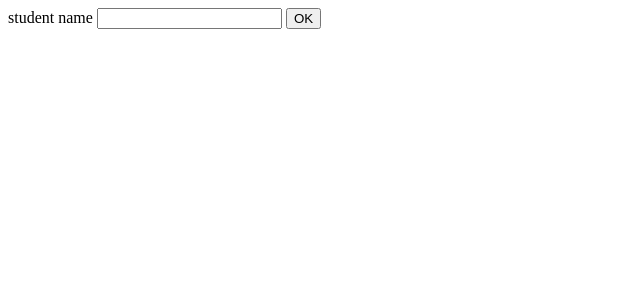
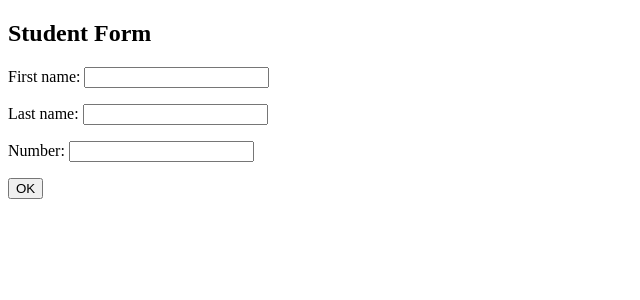
Before and after one commit to Ismail-Aslan/Django--Lessons, a Django app: page /student/ in a window 1280 px wide. Shown: the top 300 px of the page, without its empty margins (0-640 px from the left). Run offline with Django 3.2, Linux system fonts and the light colour scheme.

Commit message:
Fix forms

```diff
--- /dev/null
+++ b/Lesson5/student/forms.py
@@ -0,0 +1,7 @@
+from django import forms
+from .models import Student
+
+class StudentForm(forms.Form):
+    first_name = forms.CharField(max_length=50)
+    last_name = forms.CharField(max_length=50)
+    number = forms.IntegerField(required=False)
--- a/Lesson5/student/templates/student/student.html
+++ b/Lesson5/student/templates/student/student.html
@@ -1,8 +1,19 @@
 {% extends "student/base.html" %}
 {% block container %}
+
+<h2>Student Form</h2>
+
+{% comment %}
 <form action="">
   <label for="">student name</label>
   <input type="text" />
   <input type="submit" value="OK" />
 </form>
+{% endcomment %}
+
+<form action="" method="post" enctype="multipart/form-data">
+  {% csrf_token %} {{ form.as_p }}
+  <input type="submit" value="OK" />
+</form>
+
 {% endblock container %}
--- a/Lesson5/student/views.py
+++ b/Lesson5/student/views.py
@@ -1,7 +1,12 @@
 from django.shortcuts import render
+from .forms import StudentForm
 
 def index(request):
     return render(request, 'student/index.html')
 
 def student_page(request):
-    return render(request,'student/student.html')
+    form = StudentForm()
+    context = {
+        'form': form
+    }
+    return render(request,'student/student.html', context)
```
Also changed, not shown: Lesson5/forms.md (+1 -1 lines).
